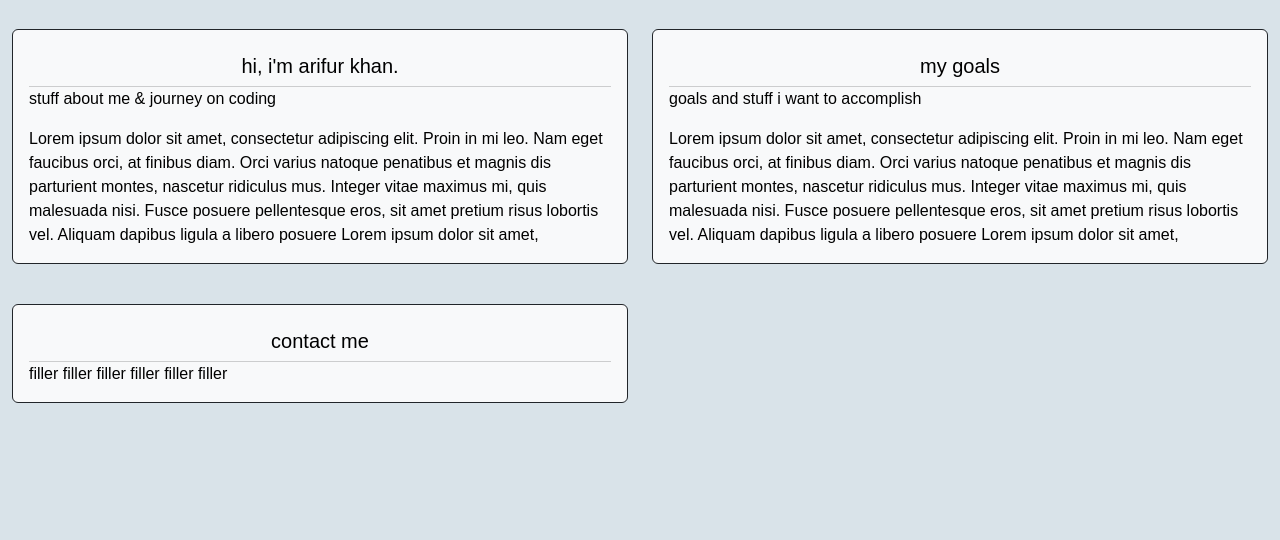
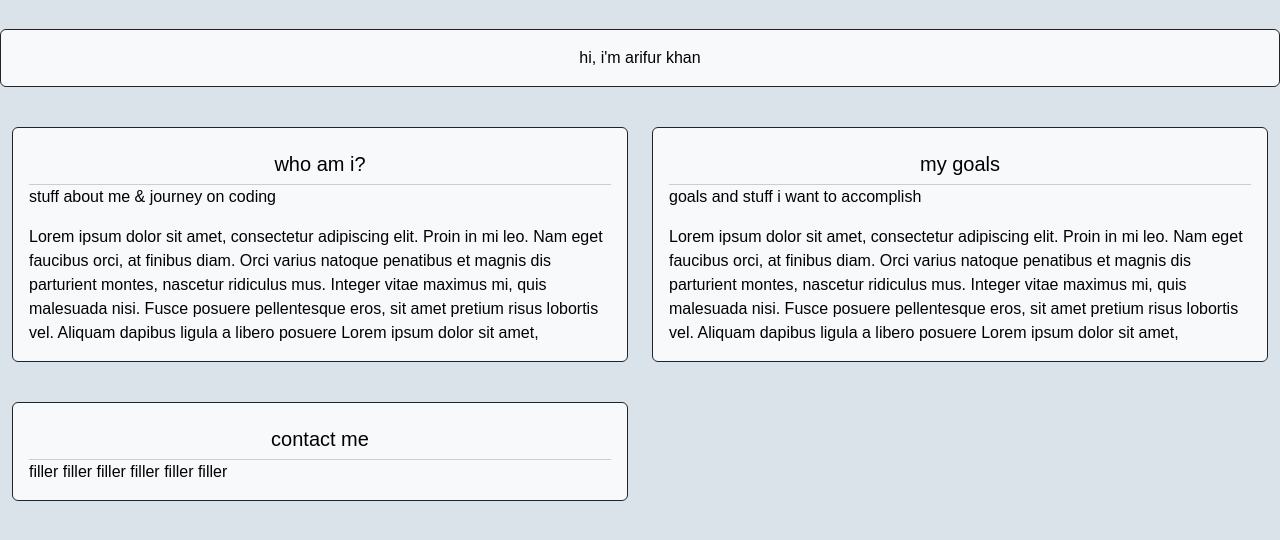
Before and after one commit to arifurk/arifurk.github.io, a plain HTML site: page index.html in a window 1280 px wide. Shown: the part 158-698 px from the top of the page. Drawn offline with nearby package versions, Linux system fonts and the light colour scheme; a web font is replaced by a local one.

```diff
--- a/index.html
+++ b/index.html
@@ -35,12 +35,18 @@
 
     <h1> welcome </h1>
 
+    <div class="card mb-3 border-secondary text-bg-dark" style="padding: auto; margin-top: 2rem;">
+        <div class="card-body">
+            <p class="card-text text-center"> hi, i'm arifur khan </p>
+        </div>
+    </div>
+
     <div class="row row-cols-1 row-cols-md-2 g-4" style="margin: auto">
 
         <div class="col">
           <div class="card mb-3 border-secondary text-bg-dark">
                 <div class="card-body">
-                    <h5 class="card-header text-center text-bg-dark">hi, i'm arifur khan.</h5>
+                    <h5 class="card-header text-center text-bg-dark">who am i?</h5>
                     <p class="card-text"> stuff about me & journey on coding </p>
                     <p class="card-text"> Lorem ipsum dolor sit amet, consectetur adipiscing elit. Proin in mi leo. Nam eget faucibus orci, at finibus diam. Orci varius natoque penatibus et magnis dis parturient montes, nascetur ridiculus mus. Integer vitae maximus mi, quis malesuada nisi. Fusce posuere pellentesque eros, sit amet pretium risus lobortis vel. Aliquam dapibus ligula a libero posuere Lorem ipsum dolor sit amet, </p>
                 </div>
```
Also changed, not shown: portfolio.html (+6 -0 lines).
